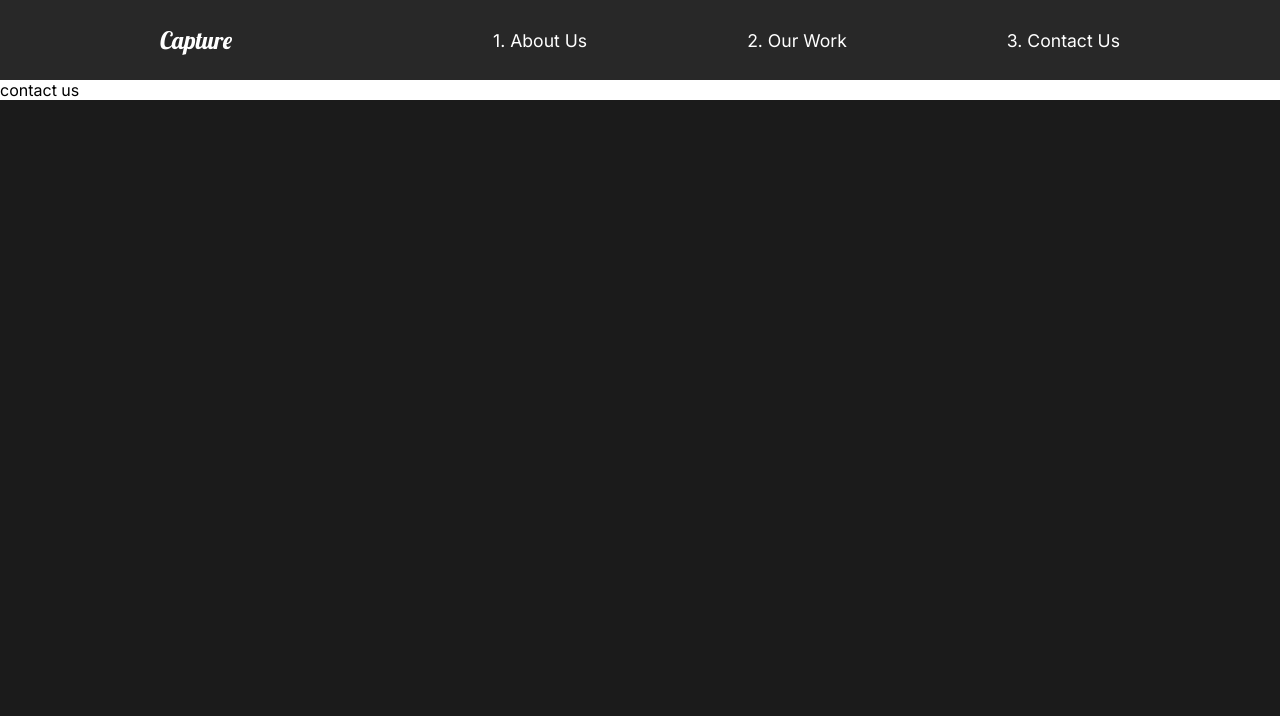
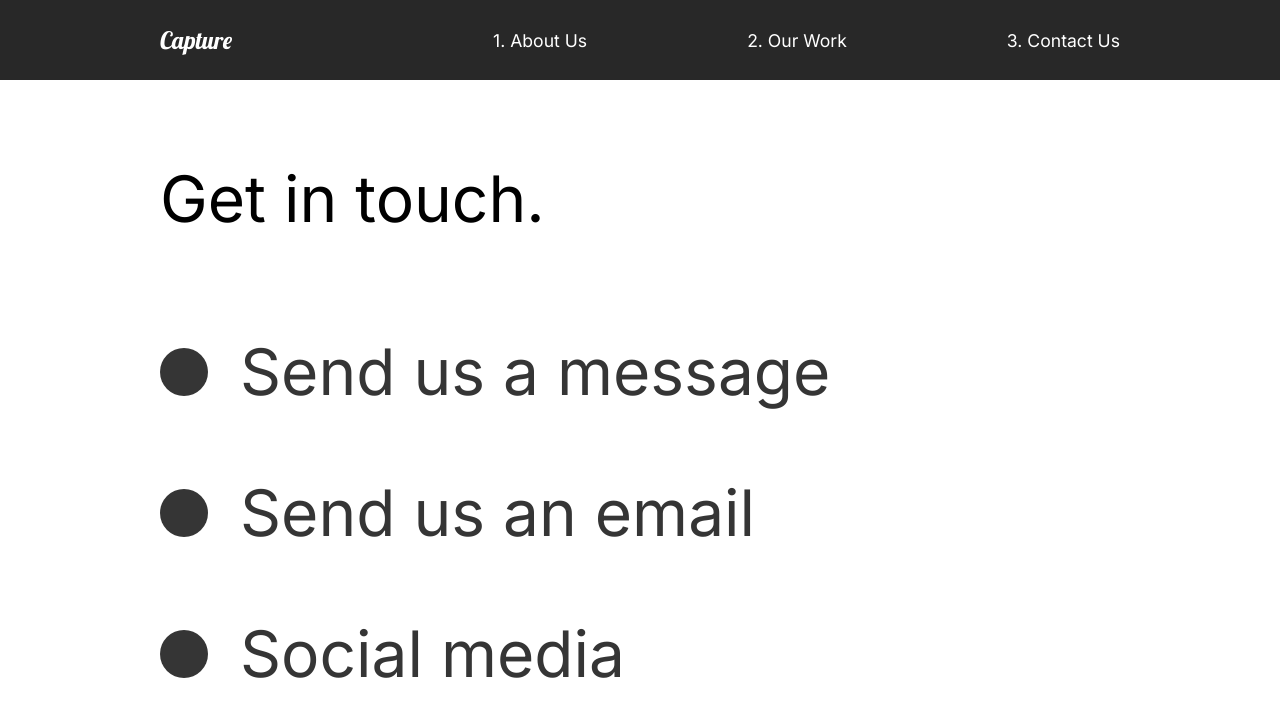
Before and after one commit to roxtran/capture, a React (Create React App) app: page /contact in a window 1280 px wide. Shown: the top 716 px of the page. Built offline with nearby package versions, Linux system fonts and the light colour scheme.

Commit message:
21. Contact Animation

```diff
--- a/src/pages/ContactUs.js
+++ b/src/pages/ContactUs.js
@@ -1,20 +1,70 @@
 import React from 'react'
+import styled from 'styled-components'
 // Animation
 import { motion } from 'framer-motion'
-import { pageAnimation } from '../animation'
+import { pageAnimation, titleAnimation } from '../animation'
 
 const ContactUs = () => {
   return (
-    <motion.div
+    <StyledContact
       variants={pageAnimation}
       initial='hidden'
       animate='show'
       exit='exit'
-      style={{background: '#fff'}}
     >
-      contact us
-    </motion.div>
+      <Title>
+        <div className='hide'>
+          <motion.h2 variants={titleAnimation}>Get in touch.</motion.h2>
+        </div>
+      </Title>
+      <div className='hide'>
+        <Social variants={titleAnimation}>
+          <Circle />
+          <h2>Send us a message</h2>
+        </Social>
+      </div>
+      <div className='hide'>
+        <Social variants={titleAnimation}>
+          <Circle />
+          <h2>Send us an email</h2>
+        </Social>
+      </div>
+      <div className='hide'>
+        <Social variants={titleAnimation}>
+          <Circle />
+          <h2>Social media</h2>
+        </Social>
+      </div>
+    </StyledContact>
   )
 }
 
+const StyledContact = styled(motion.div)`
+  background: white;
+  padding: 5rem 10rem;
+  color: #353535;
+  min-height: 90vh;
+`
+const Title = styled.div`
+  margin-bottom: 4rem;
+  color: black;
+`
+const Social = styled(motion.div)`
+  display: flex;
+  align-items: center;
+  h2 {
+    margin: 2rem;
+    &:hover {
+      cursor: pointer;
+      text-decoration: underline;
+    }
+  }
+`
+const Circle = styled.div`
+  border-radius: 50%;
+  width: 3rem;
+  height: 3rem;
+  background: #353535;
+`
+
 export default ContactUs
```
